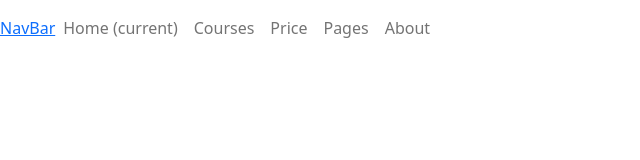
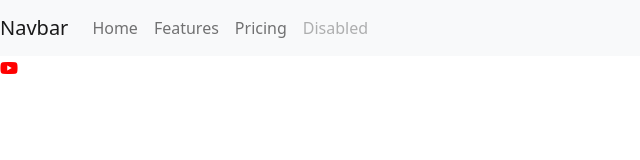
Before and after one commit to KiyaTilahun/My-beginner-level-Html-Css-Bootstrap-React-Projects-, a website: page website1/index.html in a window 1280 px wide. Shown: the whole page, without its empty margins (0-640 px from the left). Drawn offline with nearby package versions, Linux system fonts and the light colour scheme.

Commit message:
still trying

```diff
--- a/website1/index.html
+++ b/website1/index.html
@@ -5,56 +5,54 @@
     <meta http-equiv="X-UA-Compatible" content="IE=edge" />
     <meta name="viewport" content="width=device-width, initial-scale=1.0" />
     <!--build:css css/main.css-->
+    <!-- <link
+      rel="stylesheet"
+      href="../node_modules/bootstrap/dist/css/bootstrap.min.css"
+    /> -->
+    <link rel="stylesheet" href="../node_modules/bootstrap/dist/css/bootstrap.min.css">
+
     <link
       rel="stylesheet"
-      href="../node_modules/bootstrap/dist/css/bootstrap.min.css"
+      href=".../node_modules/font-awesome/css/font-awesome.css"
     />
-
-    <!-- <link
-      rel="stylesheet"
-      href="node_modules/font-awesome/css/font-awesome.css"
-    /> -->
     <!-- <link
       rel="stylesheet"
       href="../node_modules/bootstrap-social/bootstrap-social.css"
     /> -->
-    <!-- <link rel="stylesheet" href="css/style.css" /> -->
+    <link rel="stylesheet" href="css/style.css" />
     <!--endbuild-->
     <title>Website1</title>
   </head>
   <body>
     <header>
       <div class="container-fluid p-0">
-        <nav class="navbar navbar-expand-lg navbar-light ng-light">
-          <a href="navbar-brand">NavBar</a>
-          <button
-            class="navbar-toggler"
-            type="button"
-            data-toggle="collapse"
-            data-target="#navbarNav"
-          >
+        <nav class="navbar navbar-expand-lg navbar-light bg-light">
+          <a class="navbar-brand" href="#">Navbar</a>
+          <button class="navbar-toggler" type="button" data-toggle="collapse" data-target="#navbarNav" aria-controls="navbarNav" aria-expanded="false" aria-label="Toggle navigation">
             <span class="navbar-toggler-icon"></span>
           </button>
           <div class="collapse navbar-collapse" id="navbarNav">
-            <div class="mr-auto"></div>
             <ul class="navbar-nav">
-              <li class="navbar-item active">
-                <a class="nav-link" href=""
-                  >Home <span class="sr-only">(current)</span></a
-                >
+              <li class="nav-item active">
+                <a class="nav-link" href="#">Home <span class="sr-only">(current)</span></a>
               </li>
-              <li class="navbar-item">
-                <a class="nav-link" href="">Courses</a>
+              <li class="nav-item">
+                <a class="nav-link" href="#">Features</a>
               </li>
-              <li class="navbar-item"><a class="nav-link" href="">Price</a></li>
-              <li class="navbar-item"><a class="nav-link" href="">Pages</a></li>
-              <li class="navbar-item"><a class="nav-link" href="">About</a></li>
+              <li class="nav-item">
+                <a class="nav-link" href="#">Pricing</a>
+              </li>
+              <li class="nav-item">
+                <a class="nav-link disabled" href="#">Disabled</a>
+              </li>
             </ul>
           </div>
         </nav>
       </div>
     </header>
-    <main></main>
+
+  </nav></header>
+    <main><i  style="color:red" class="fab fa-youtube" aria-hidden="true"></i></main>
     <footer></footer>
     <!-- build:js js/main.js -->
     <script src="../node_modules/jquery/dist/jquery.slim.min.js"></script>
```
